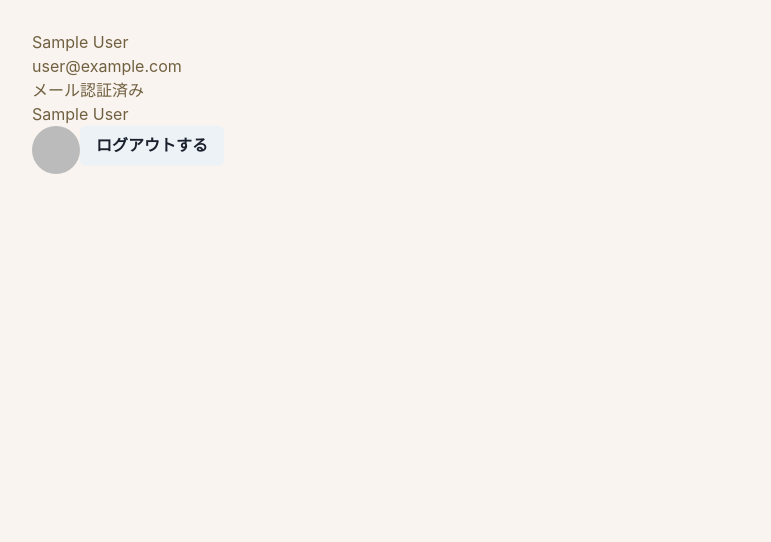
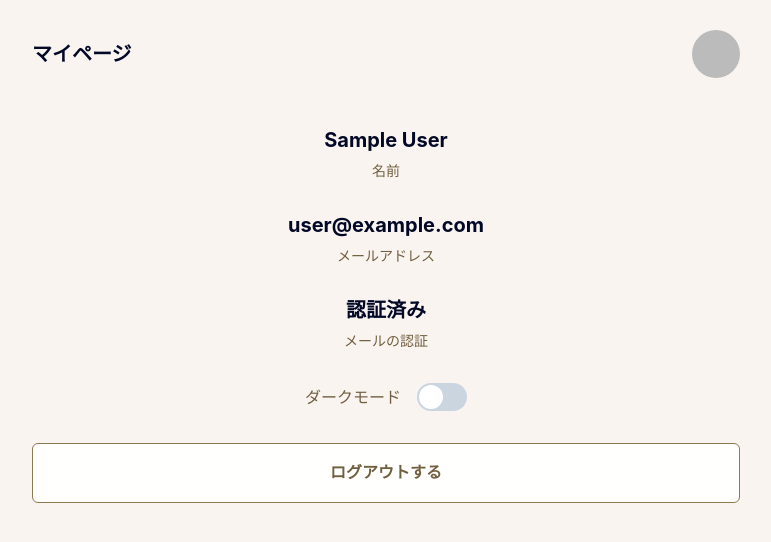
Before and after one commit to niiharamegumu/OneDrip, a Next.js app: page /mypage in a window 1280 px wide. Shown: the top 542 px of the page, without its empty margins (254-1025 px from the left). Built offline with nearby package versions, Linux system fonts and the light colour scheme; no server answers; sample sign-in values are in the browser's storage.

Commit message:
add : mypage.

```diff
--- a/src/pages/mypage.tsx
+++ b/src/pages/mypage.tsx
@@ -1,23 +1,37 @@
-import { Avatar, Button } from '@chakra-ui/react'
+import { Avatar, Flex, Stack, Text } from '@chakra-ui/react'
 import { NextPage } from 'next'
+import { useCallback } from 'react'
 
-import { useAuth } from '@/hooks/useAuth'
+import HeadWithText from '@/components/atoms/HeadWithText'
+import { ActionButton } from '@/components/molecules/ActionButton'
+import ToggleDarkMode from '@/components/molecules/ToggleDarkMode'
+import Header from '@/components/organisms/Header'
 import { useCurrentUser } from '@/hooks/useCurrentUser'
 import { logout } from '@/libs/firebase/auth'
 
 const Sample: NextPage = () => {
   const { currentUser } = useCurrentUser()
+  const callBackLogout = useCallback(() => logout(), [])
 
   return (
     <>
-      <p>{currentUser!.displayName}</p>
-      <p>{currentUser!.email}</p>
-      <p>{currentUser!.emailVerified ? 'メール認証済み' : 'メール未認証'}</p>
-      <p>{currentUser!.displayName}</p>
-      <Avatar name={`${currentUser!.displayName}`} src={`${currentUser?.photoURL}`} />
-      <Button type="button" onClick={logout}>
-        ログアウトする
-      </Button>
+      <Header title="マイページ">
+        <Avatar name={`${currentUser!.displayName}`} src={`${currentUser?.photoURL}`} />
+      </Header>
+
+      <Stack spacing={8} pt="30px">
+        <HeadWithText title={`${currentUser?.displayName}`} text="名前"></HeadWithText>
+        <HeadWithText title={`${currentUser?.email}`} text="メールアドレス"></HeadWithText>
+        <HeadWithText
+          title={`${currentUser?.emailVerified ? '認証済み' : '未認証'}`}
+          text="メールの認証"
+        ></HeadWithText>
+        <Flex justify="center" gap={4} align="center">
+          <Text>ダークモード</Text>
+          <ToggleDarkMode />
+        </Flex>
+        <ActionButton text="ログアウトする" clickHandler={callBackLogout} />
+      </Stack>
     </>
   )
 }
```
